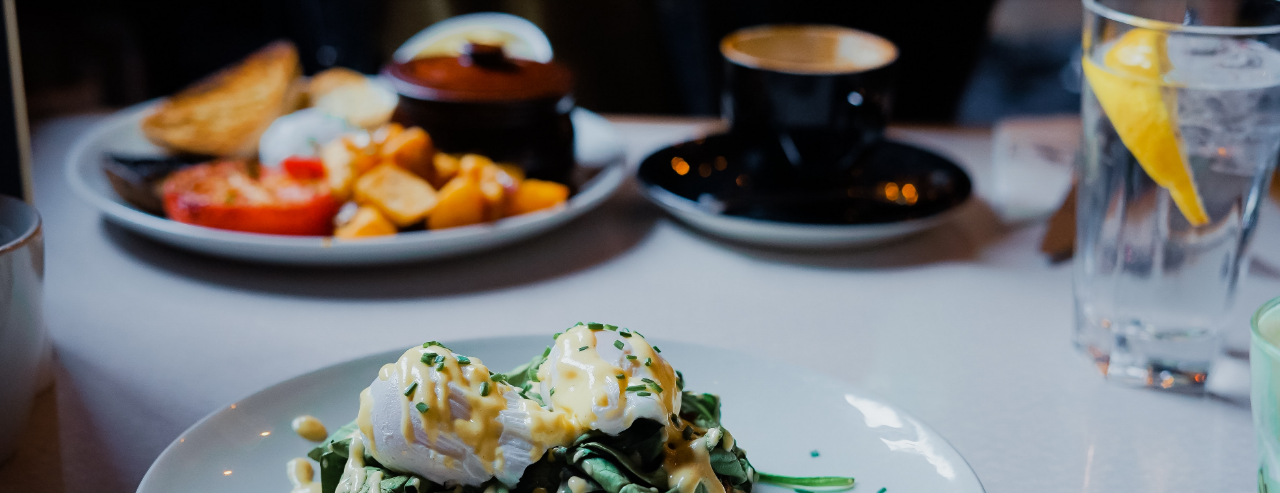
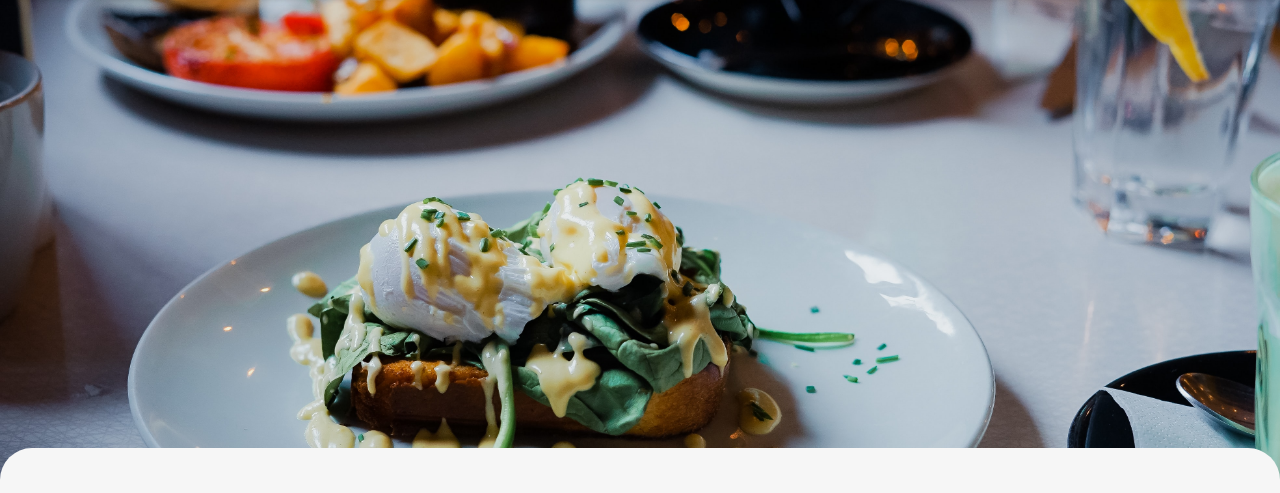
Before and after one commit to exenote/ChristopheLeconte_3_17122022, a plain HTML site: page a-la-francaise.html in a window 1280 px wide. Shown: the part 67-560 px from the top of the page. Drawn offline with Linux system fonts and the light colour scheme; a web font is replaced by a local one.

Commit message:
hero max-height

```diff
--- a/styles/menu.css
+++ b/styles/menu.css
@@ -107,7 +107,7 @@ body {
 
 .hero {
 		--max-width: 100%;
-    --max-height: 32rem;
+    max-height: 32rem;
     width: 100%;
     aspect-ratio: 1.6;
     object-fit: cover;
```
